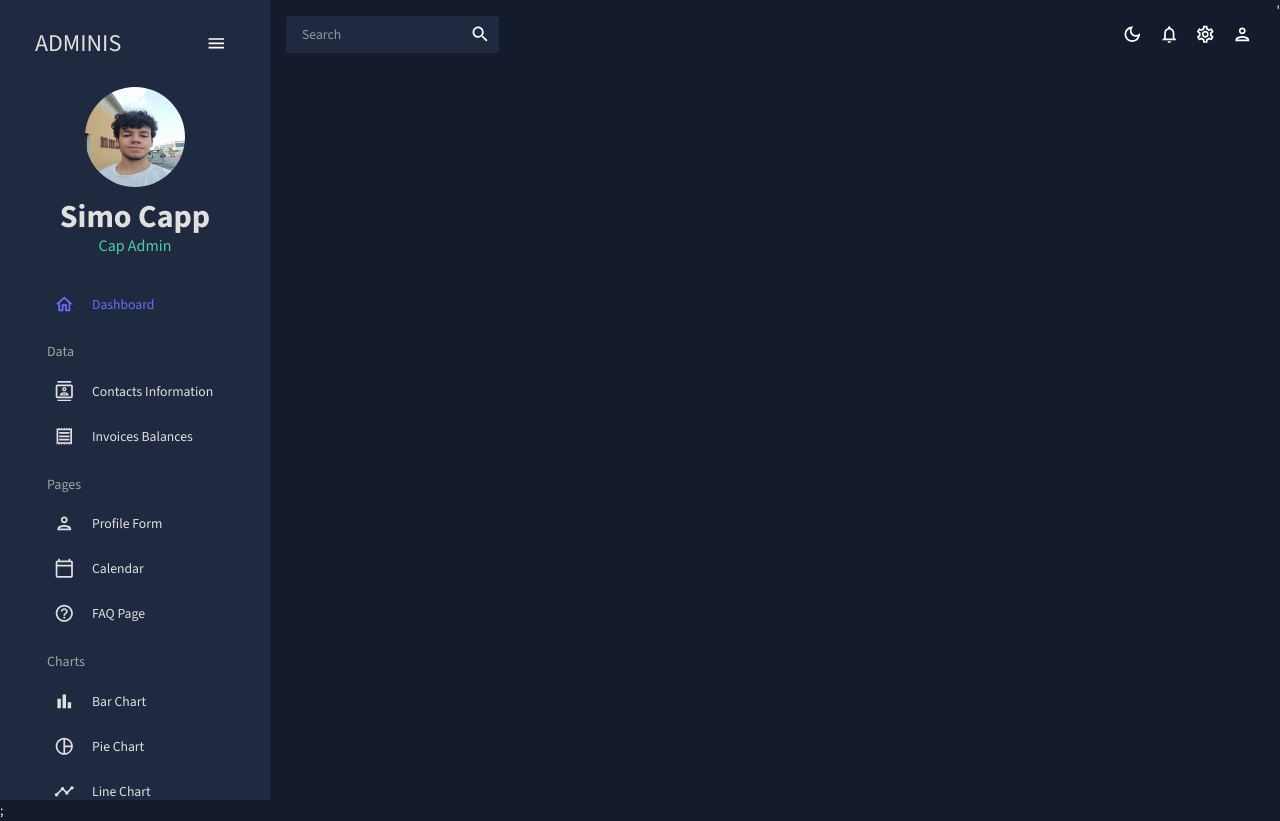
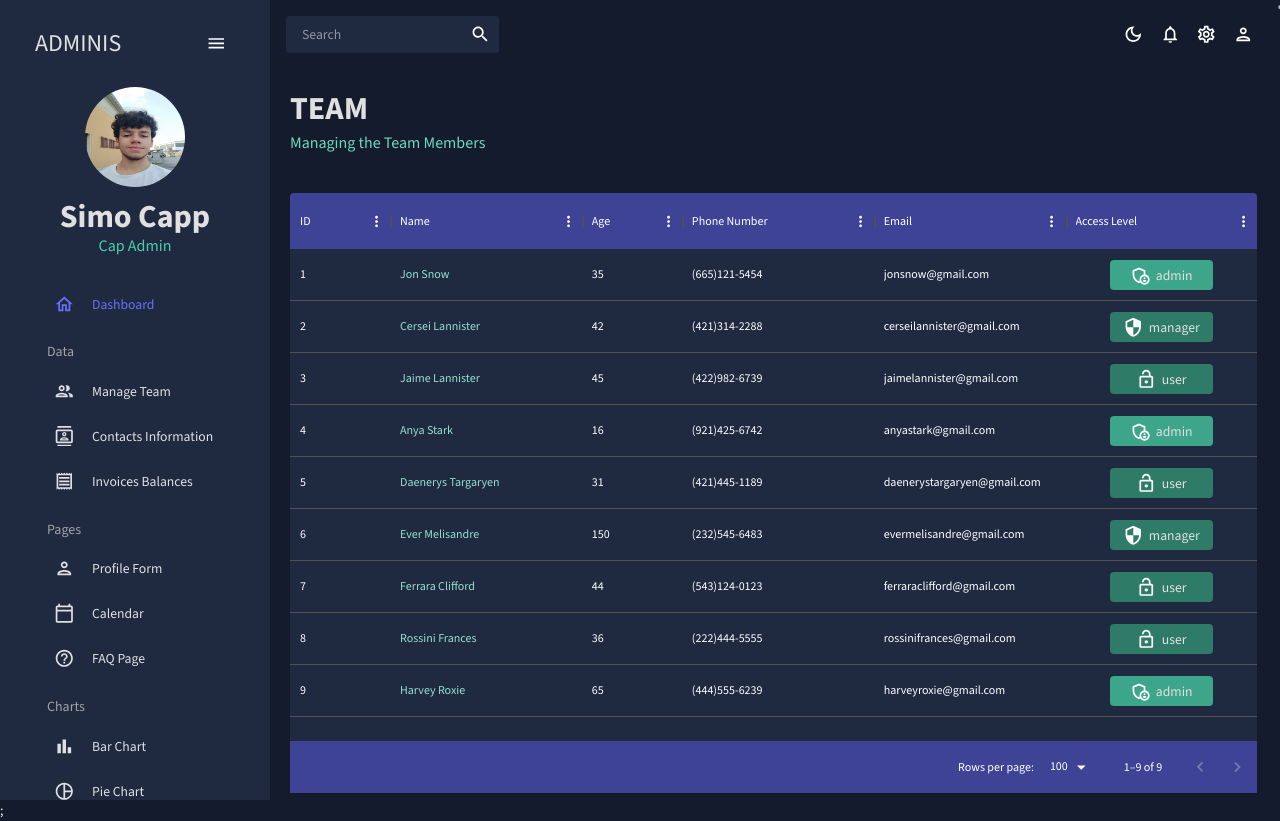
Before and after one commit to simone-capelli/react-admin, a React (Create React App) app: page /team in a window 1280 px wide. Built offline with nearby package versions, Linux system fonts and the light colour scheme.

Commit message:
Tables - Team section

```diff
--- a/src/App.js
+++ b/src/App.js
@@ -4,7 +4,7 @@
 import Topbar from './scenes/global/Topbar';
 import Sidebar from './scenes/global/Sidebar';
 import Dashboard from './scenes/dashboard';
-// import Team from './scenes/team';
+import Team from './scenes/team';
 // import Invoices from './scenes/invoices';
 // import Contacts from './scenes/contacts';
 // import Bar from './scenes/bar';
@@ -28,7 +28,7 @@
             <Topbar />
             <Routes>
               <Route path="/" element={<Dashboard />} />
-              {/* <Route path="/team" element={<Team />} /> */}
+              <Route path="/team" element={<Team />} />
               {/* <Route path="/contacts" element={<Contacts />} /> */}
               {/* <Route path="/invoices" element={<Invoices />} /> */}
               {/* <Route path="/form" element={<Form />} /> */}
--- a/src/scenes/global/Sidebar.jsx
+++ b/src/scenes/global/Sidebar.jsx
@@ -130,6 +130,13 @@
               Data
             </Typography>
             <Item
+              title={'Manage Team'}
+              to="/team"
+              icon={<PeopleOutlinedIcon />}
+              selected={selected}
+              setSelected={setSelected}
+            />
+            <Item
               title={'Contacts Information'}
               to="/contacts"
               icon={<ContactsOutlinedIcon />}
--- /dev/null
+++ b/src/scenes/team/index.jsx
@@ -0,0 +1,91 @@
+import { Box, Typography, useTheme } from '@mui/material';
+import { tokens } from '../../theme';
+import { DataGrid } from '@mui/x-data-grid';
+import { mockDataTeam } from '../../data/mockData';
+import AdminPanelSettingsOutlinedIcon from '@mui/icons-material/AdminPanelSettingsOutlined';
+import LockOpenOutlinedIcon from '@mui/icons-material/LockOpenOutlined';
+import SecurityOutlinedIcon from '@mui/icons-material/SecurityOutlined';
+import Header from '../../components/Header';
+
+const Team = () => {
+  const theme = useTheme();
+  const colors = tokens(theme.palette.mode);
+
+  const columns = [
+    { field: 'id', headerName: 'ID' },
+    {
+      field: 'name',
+      headerName: 'Name',
+      flex: 1,
+      cellClassName: 'name-column--cell',
+    },
+    {
+      field: 'age',
+      headerName: 'Age',
+      type: 'number',
+      headerAlign: 'left',
+      align: 'left',
+    },
+    { field: 'phone', headerName: 'Phone Number', flex: 1 },
+    { field: 'email', headerName: 'Email', flex: 1 },
+    {
+      field: 'access',
+      headerName: 'Access Level',
+      flex: 1,
+      renderCell: ({ row: { access } }) => {
+        return (
+          <Box
+            width="60%"
+            m="0 auto"
+            p="5px"
+            display="flex"
+            justifyContent="center"
+            backgroundColor={
+              access === 'admin'
+                ? colors.greenAccent[600]
+                : colors.greenAccent[700]
+            }
+            borderRadius="4px"
+          >
+            {access === 'admin' && <AdminPanelSettingsOutlinedIcon />}
+            {access === 'manager' && <SecurityOutlinedIcon />}
+            {access === 'user' && <LockOpenOutlinedIcon />}
+            <Typography color={colors.grey[100]} sx={{ ml: '5px' }}>
+              {access}
+            </Typography>
+          </Box>
+        );
+      },
+    },
+  ];
+
+  return (
+    <Box m="20px">
+      <Header title="TEAM" subtitle="Managing the Team Members" />
+      <Box
+        m="40px 0 0 0"
+        height="75vh"
+        sx={{
+          '& .MuiDataGrid-root': { border: 'none' },
+          '& MuiDataGrid-cell': { borderBottom: 'none' },
+          '& .name-column--cell': { color: colors.greenAccent[300] },
+          '& .MuiDataGrid-columnHeaders': {
+            backgroundColor: colors.blueAccent[700],
+            borderBottom: 'none',
+          },
+          '& .MuiDataGrid-virtualScroller': {
+            backgroundColor: colors.primary[400],
+          },
+          '& .MuiDataGrid-footerContainer': {
+            borderTop: 'none',
+            backgroundColor: colors.blueAccent[700],
+          },
+        }}
+      >
+        <DataGrid rows={mockDataTeam} columns={columns} />
+      </Box>
+    </Box>
+  );
+};
+
+export default Team;
```
